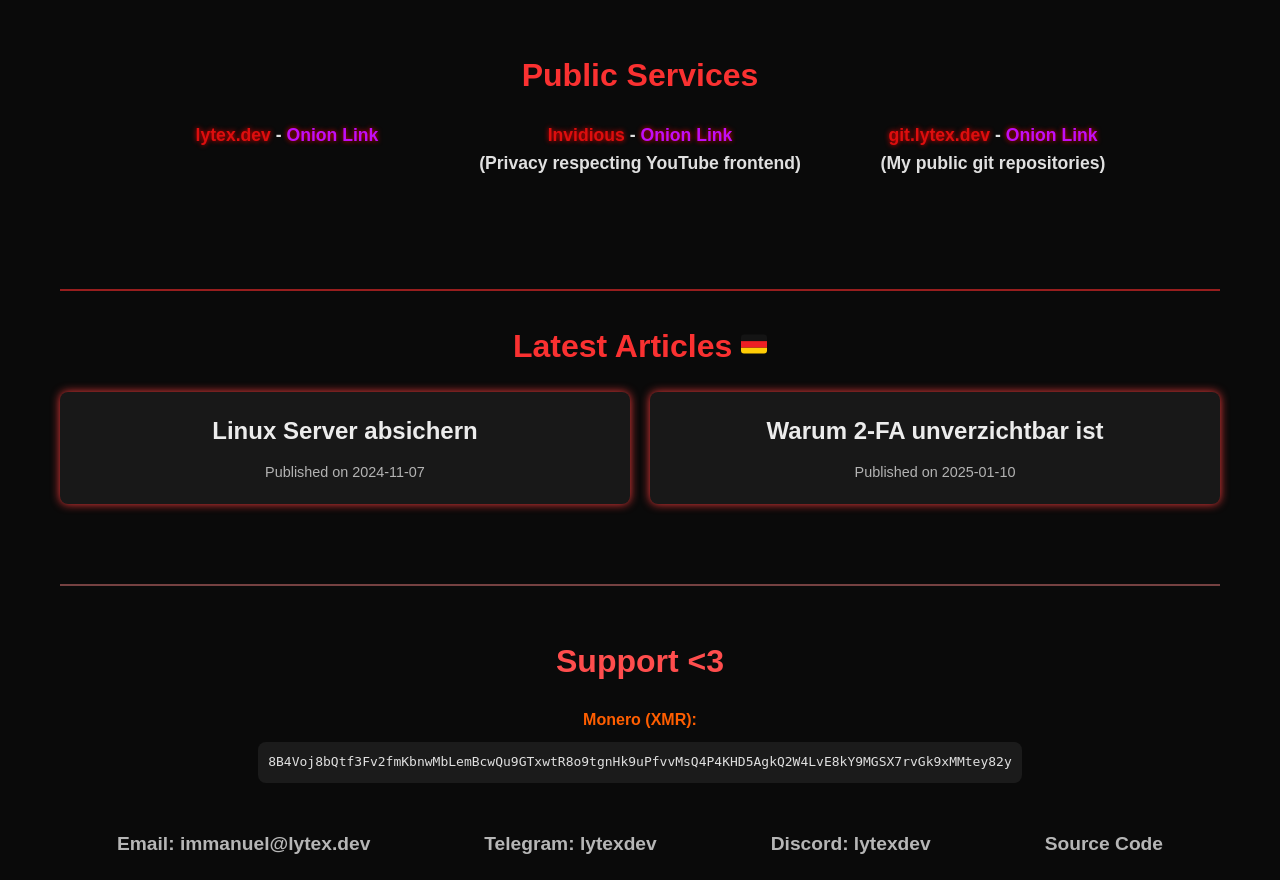
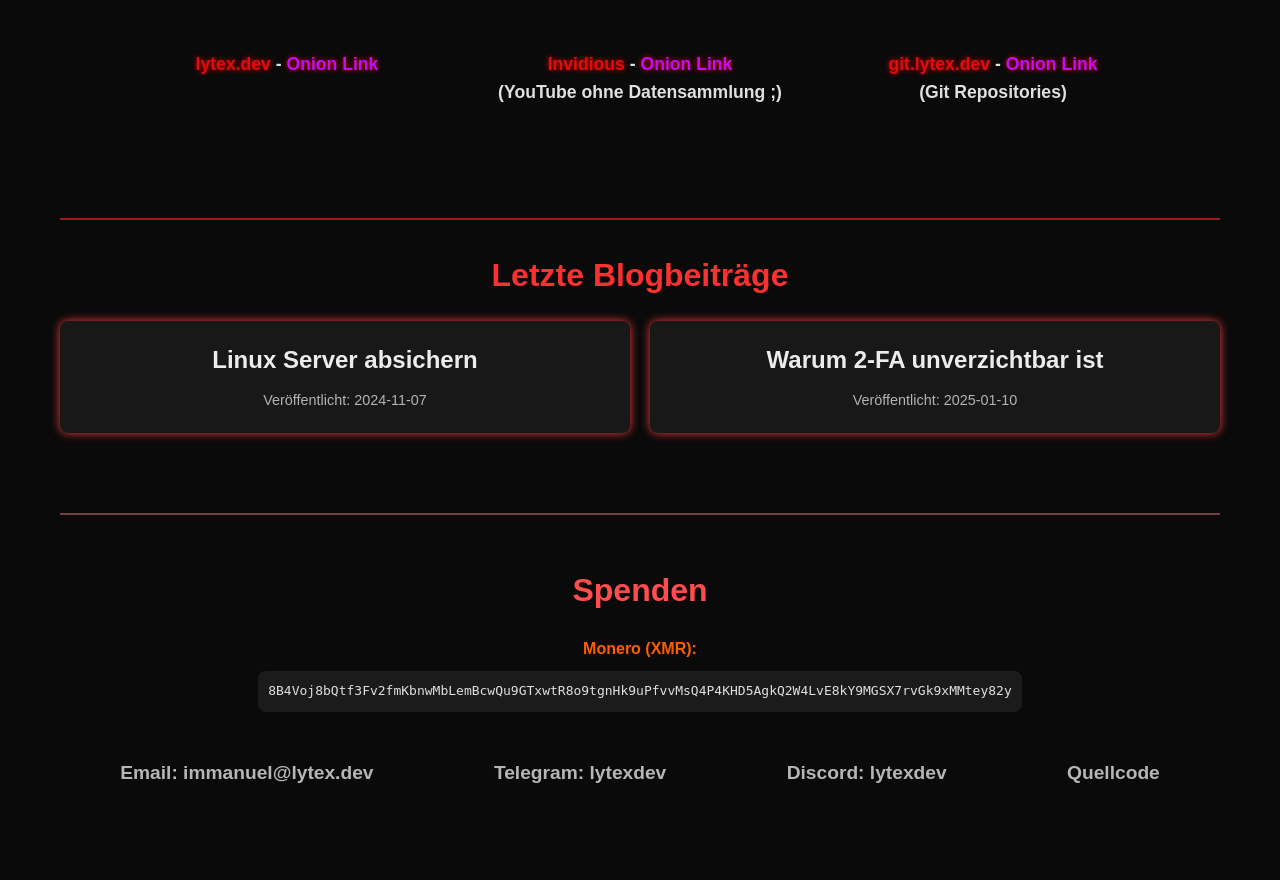
Before and after one commit to lytexdev/lytex.dev, a Flask app: page / in a window 1280 px wide. Shown: the part 78-958 px from the top of the page. After the commit the page ends 861 px from the top, so only its background shows below. Run offline with Flask 3, Linux system fonts and the light colour scheme; some web fonts are replaced.

Commit message:
Update language completely into german

```diff
--- a/templates/article.html
+++ b/templates/article.html
@@ -1,6 +1,5 @@
 <!DOCTYPE html>
-<html lang="en">
-
+<html lang="de">
 <head>
     <meta charset="UTF-8">
     <meta name="viewport" content="width=device-width, initial-scale=1.0">
@@ -11,7 +10,6 @@
     <meta http-equiv="onion-location" content="http://sad4k54yg2gevlhel3sdtaw2wbreqlkbfsueihjpoxcas2o73ne5kbad.onion">
     <title>lytex Blog | {{ title }}</title>
 </head>
-
 <body>
     <header class="header-main">
         <h1>lytex Blog</h1>
@@ -37,5 +35,4 @@
         {{ content|safe }}
     </section>
 </body>
-
 </html>
--- a/templates/index.html
+++ b/templates/index.html
@@ -1,5 +1,5 @@
 <!DOCTYPE html>
-<html lang="en">
+<html lang="de">
 <head>
     <meta charset="UTF-8" />
     <meta name="viewport" content="width=device-width, initial-scale=1.0">
@@ -23,7 +23,6 @@
         </header>
 
         <section class="public-services">
-            <h2>Public Services</h2>
             <div class="service-list">
                 <div class="service-item">
                     <a href="https://lytex.dev" target="_blank">lytex.dev</a> -
@@ -34,36 +33,25 @@
                     <a href="https://yt.lytex.dev" target="_blank">Invidious</a> -
                     <a class="tor-version-link" href="http://syahr2bukkjewdnchbfq62eiudb452ouoj62wnlkvlxxu7o375zgbcad.onion"
                         target="_blank">Onion Link</a>
-                    <p>(Privacy respecting YouTube frontend)</p>
+                    <p>(YouTube ohne Datensammlung ;)</p>
                 </div>
                 <div class="service-item">
                     <a href="https://git.lytex.dev" target="_blank">git.lytex.dev</a> -
                     <a class="tor-version-link" href="http://nvg5ceqis2jt5zozfpoe543xth6t42of64lvbyon6ceskn6ky5ovs3ad.onion"
                         target="_blank">Onion Link</a>
-                    <p>(My public git repositories)</p>
+                    <p>(Git Repositories)</p>
                 </div>
             </div>
         </section>
 
         <section class="article-list">
-            <h2>Latest Articles
-                <svg viewBox="0 0 36 36" width="26" height="26" xmlns="http://www.w3.org/2000/svg" xmlns:xlink="http://www.w3.org/1999/xlink"
-                    aria-hidden="true" role="img" class="iconify iconify--twemoji" preserveAspectRatio="xMidYMid meet" fill="#000000">
-                    <g id="SVGRepo_bgCarrier" stroke-width="0"></g>
-                    <g id="SVGRepo_tracerCarrier" stroke-linecap="round" stroke-linejoin="round"></g>
-                    <g id="SVGRepo_iconCarrier">
-                        <path fill="#FFCD05" d="M0 27a4 4 0 0 0 4 4h28a4 4 0 0 0 4-4v-4H0v4z"></path>
-                        <path fill="#ED1F24" d="M0 14h36v9H0z"></path>
-                        <path fill="#141414" d="M32 5H4a4 4 0 0 0-4 4v5h36V9a4 4 0 0 0-4-4z"></path>
-                    </g>
-                </svg>
-            </h2>
+            <h2>Letzte Blogbeiträge</h2>
             <div class="article-cards">
                 {% for article in articles %}
                 <div class="article-card">
                     <a href="{{ url_for('show_article', subpath=article.filepath) }}">
                         <h3>{{ article.title }}</h3>
-                        <p class="article-date">Published on {{ article.created_at }}</p>
+                        <p class="article-date">Veröffentlicht: {{ article.created_at }}</p>
                     </a>
                 </div>
                 {% endfor %}
@@ -71,7 +59,7 @@
         </section>
 
         <section class="donations">
-            <h2>Support <3</h2>
+            <h2>Spenden</h2>
             <div class="donation-list">
                 <div class="donation-item">
                     <h4 style="color:#ff5e00;">Monero (XMR):</h4>
@@ -83,7 +71,7 @@
                 <a href="mailto:immanuel@lytex.dev" target="_blank">Email: immanuel@lytex.dev</a>
                 <a href="https://t.me/lytexdev" target="_blank">Telegram: lytexdev</a>
                 <a href="#discord:lytexdev">Discord: lytexdev</a>
-                <a href="https://git.lytex.dev/lytex/lytex" target="_blank">Source Code</a>
+                <a href="https://git.lytex.dev/lytex/lytex" target="_blank">Quellcode</a>
             </div>
         </section>
     </div>
```
Also changed, not shown: README.md.
